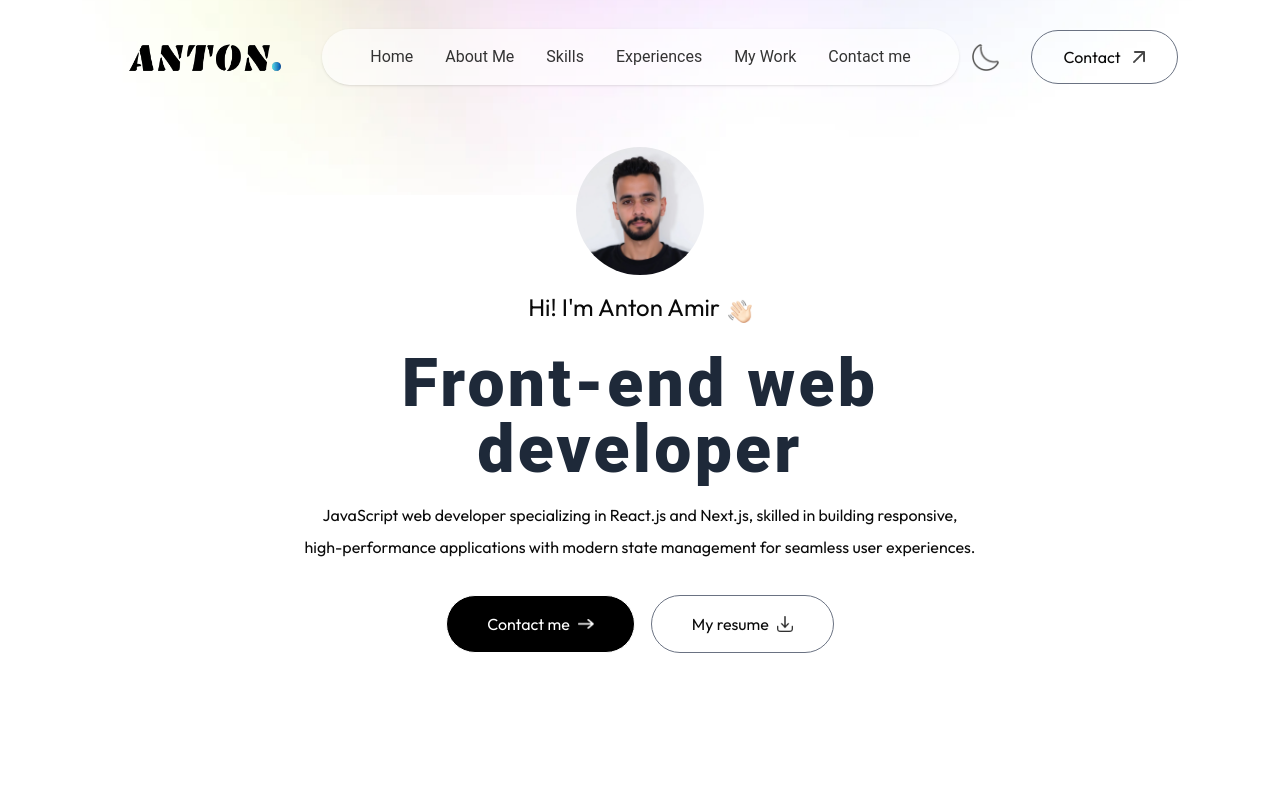
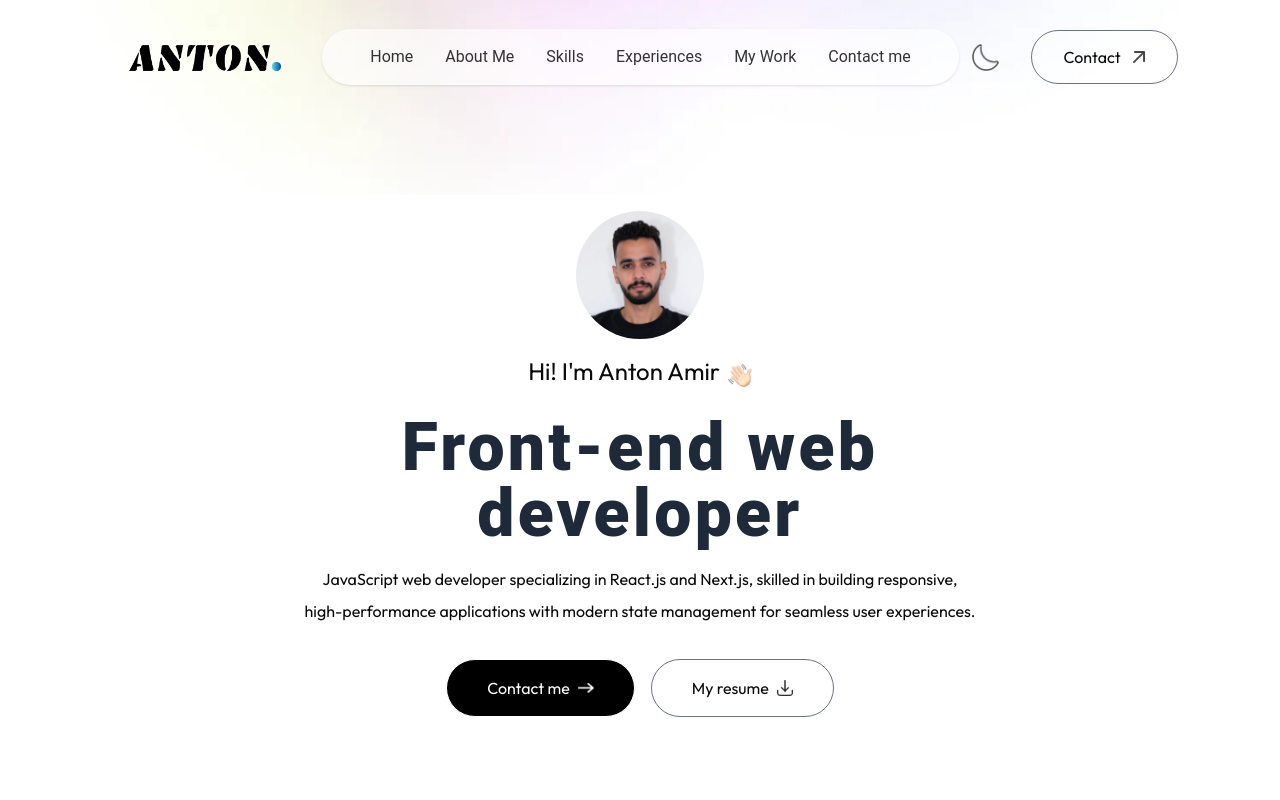
Before and after one commit to toony10/portfolio, a Next.js app: page / in a window 1280 px wide. Shown: the top 800 px of the page. Built offline with nearby package versions, Linux system fonts and the light colour scheme.

Commit message:
update resume

```diff
--- a/app/components/Header.tsx
+++ b/app/components/Header.tsx
@@ -10,7 +10,7 @@ interface NavBarProps {
 
 const Header = ({ isDarkMode }: NavBarProps) => {
     return (
-        <div className='w-11/12 max-w-3xl text-center mx-auto h-screen flex flex-col items-center justify-center gap-4'>
+        <div className='w-11/12 max-w-3xl text-center mx-auto h-screen flex flex-col items-center justify-center gap-4 pt-24 md:pt-32'>
             <motion.div
                 initial={ { scale: 0 } }
                 whileInView={ { scale: 1 } }
@@ -46,7 +46,7 @@ const Header = ({ isDarkMode }: NavBarProps) => {
                     Contact me <Image src={ assets.right_arrow_white } alt='' className='w-4' />
                 </motion.a>
 
-                <motion.a href="/Anton_Amir_resume.pdf" download className="px-10 py-3 border rounded-full border-gray-500 flex items-center gap-2 transition duration-500 dark:hover:bg-black/30"
+                <motion.a href="/Anton Amir (Front-end).pdf" download className="px-10 py-3 border rounded-full border-gray-500 flex items-center gap-2 transition duration-500 dark:hover:bg-black/30"
                     initial={ { y: 30, opacity: 0 } }
                     whileInView={ { y: 0, opacity: 1 } }
                     transition={ { duration: 0.6, delay: 1.2 } }
--- a/app/layout.tsx
+++ b/app/layout.tsx
@@ -20,7 +20,7 @@ export default function RootLayout({
   return (
     <html lang="en" className="scroll-smooth">
       <body
-        className={ `${outfit.className} antialiased leading-8 overflow-x-hidden scroll-smooth dark:bg-darkTheme dark:text-white` }
+        className={ `${ outfit.className } antialiased leading-8 overflow-x-hidden scroll-smooth dark:bg-darkTheme dark:text-white` }
       >
         { children }
       </body>
```
Also changed, not shown: 2 other files (tests, documents, lock files or other folders).
